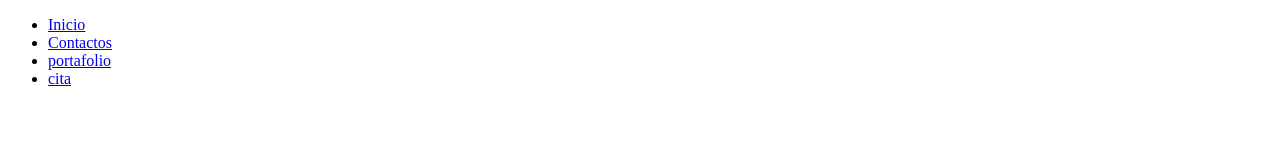
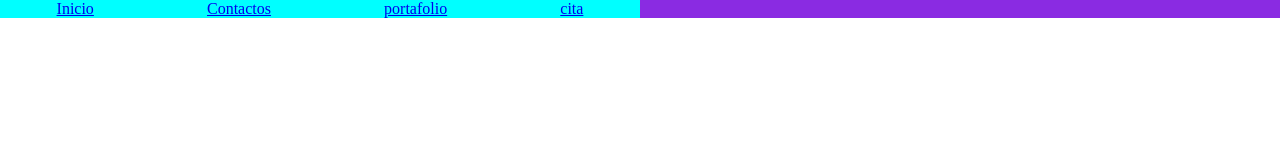
Before and after one commit to thravid/proyecto.peluqueria.pets, a plain HTML site: page index.html in a window 1280 px wide. Drawn offline with Linux system fonts and the light colour scheme.

Commit message:
estilos
añadir

```diff
--- a/estilo.css
+++ b/estilo.css
@@ -4,10 +4,14 @@
     box-sizing: border-box;
 
 }
+#nav{
+    background-color:blueviolet;
+}
 #menu{
     display: flex;
     width: 50%;
     justify-content: space-around;
+    background-color: aqua;
 }
 #menu li{
     list-style: none;
--- a/index.html
+++ b/index.html
@@ -3,6 +3,7 @@
 <head>
     <meta charset="UTF-8">
     <meta name="viewport" content="width=device-width, initial-scale=1.0">
+    <link rel="stylesheet" href="estilo.css">
     <title>PeluqueriaJJ</title>
 </head>
 <body>
```
